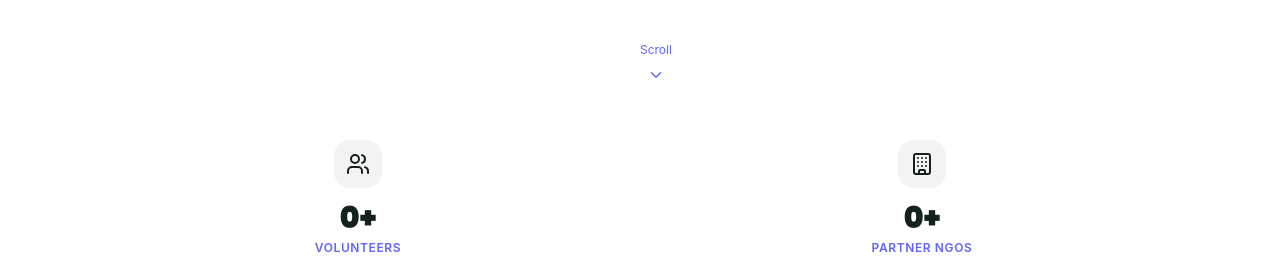
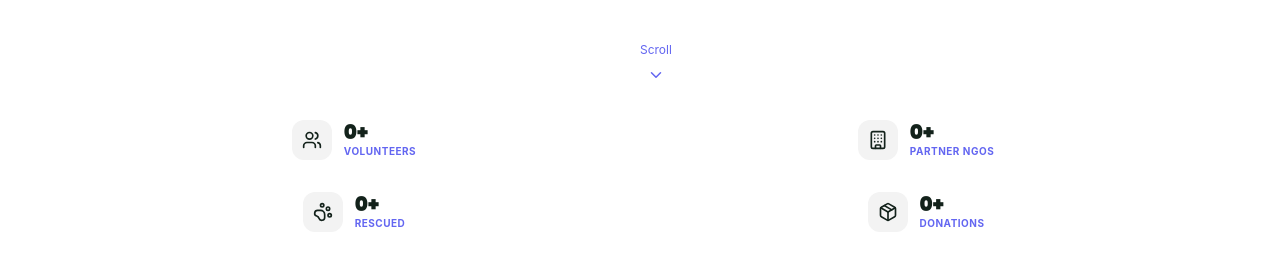
Before and after one commit to amansahu16/helping-hands-main, a React (Vite) app in the folder frontend/: page / in a window 1280 px wide. Shown: the part 684-952 px from the top of the page. Built offline with nearby package versions, Linux system fonts and the light colour scheme; no server answers; a web font is replaced by a local one.

Commit message:
normal fixes

```diff
--- a/frontend/src/pages/Home.jsx
+++ b/frontend/src/pages/Home.jsx
@@ -363,62 +363,65 @@ export default function Home() {
       </section>
 
       {/* ══ STATS SECTION ════════════════════════════════════════ */}
-      <section className="py-10 relative -mt-16 z-20 max-w-[1200px] mx-auto px-4 sm:px-6">
-        <div className={`grid grid-cols-2 md:grid-cols-4 gap-6 p-8 rounded-3xl border backdrop-blur-md transition-all duration-300 ${
-          isDark
+      <section className="py-6 relative -mt-12 z-20 max-w-[1200px] mx-auto px-4 sm:px-6">
+        <div className={`grid grid-cols-2 md:grid-cols-4 gap-4 p-5 rounded-2xl border backdrop-blur-md transition-all duration-300 ${isDark
             ? 'bg-gradient-to-r from-[#16201B] to-[#0E1512] border-[#2E7D59]/20 shadow-[0_8px_30px_rgba(0,0,0,0.4)]'
             : 'bg-white border-[#2E7D59]/12 shadow-[0_8px_30px_rgba(19,34,27,0.06)]'
           }`}>
           {/* Stat 1: Volunteers */}
-          <div className="flex flex-col items-center text-center p-4">
-            <div className={`w-12 h-12 rounded-2xl flex items-center justify-center mb-3 transition-colors ${
-              isDark ? 'bg-[#43E97B]/10 text-[#43E97B] border border-[#43E97B]/20' : 'bg-[#13221B]/5 text-[#13221B] border border-[#13221B]/10'
+          <div className="flex items-center gap-3 p-2 justify-center">
+            <div className={`w-10 h-10 rounded-xl flex items-center justify-center shrink-0 ${isDark ? 'bg-[#43E97B]/10 text-[#43E97B] border border-[#43E97B]/20' : 'bg-[#13221B]/5 text-[#13221B] border border-[#13221B]/10'
               }`}>
-              <Users size={24} />
+              <Users size={20} />
             </div>
-            <div className={`font-['Poppins'] font-black text-3xl md:text-4xl mb-1 ${isDark ? 'text-white' : 'text-[#13221B]'}`}>
+            <div className="text-left">
+              <div className={`font-['Poppins'] font-black text-xl md:text-2xl leading-none ${isDark ? 'text-white' : 'text-[#13221B]'}`}>
                 <Counter target={stats.volunteers || 0} suffix="+" />
               </div>
-            <p className={`text-xs font-semibold tracking-wider uppercase ${mutedText}`}>Volunteers</p>
+              <p className={`text-[10px] font-bold tracking-wider uppercase mt-0.5 ${mutedText}`}>Volunteers</p>
+            </div>
           </div>
 
           {/* Stat 2: NGOs */}
-          <div className="flex flex-col items-center text-center p-4">
-            <div className={`w-12 h-12 rounded-2xl flex items-center justify-center mb-3 transition-colors ${
-              isDark ? 'bg-[#43E97B]/10 text-[#43E97B] border border-[#43E97B]/20' : 'bg-[#13221B]/5 text-[#13221B] border border-[#13221B]/10'
+          <div className="flex items-center gap-3 p-2 justify-center">
+            <div className={`w-10 h-10 rounded-xl flex items-center justify-center shrink-0 ${isDark ? 'bg-[#43E97B]/10 text-[#43E97B] border border-[#43E97B]/20' : 'bg-[#13221B]/5 text-[#13221B] border border-[#13221B]/10'
               }`}>
-              <Building size={24} />
+              <Building size={20} />
             </div>
-            <div className={`font-['Poppins'] font-black text-3xl md:text-4xl mb-1 ${isDark ? 'text-white' : 'text-[#13221B]'}`}>
+            <div className="text-left">
+              <div className={`font-['Poppins'] font-black text-xl md:text-2xl leading-none ${isDark ? 'text-white' : 'text-[#13221B]'}`}>
                 <Counter target={stats.ngos || 0} suffix="+" />
               </div>
-            <p className={`text-xs font-semibold tracking-wider uppercase ${mutedText}`}>Partner NGOs</p>
+              <p className={`text-[10px] font-bold tracking-wider uppercase mt-0.5 ${mutedText}`}>Partner NGOs</p>
+            </div>
           </div>
 
           {/* Stat 3: Animals Rescued */}
-          <div className="flex flex-col items-center text-center p-4">
-            <div className={`w-12 h-12 rounded-2xl flex items-center justify-center mb-3 transition-colors ${
-              isDark ? 'bg-[#43E97B]/10 text-[#43E97B] border border-[#43E97B]/20' : 'bg-[#13221B]/5 text-[#13221B] border border-[#13221B]/10'
+          <div className="flex items-center gap-3 p-2 justify-center">
+            <div className={`w-10 h-10 rounded-xl flex items-center justify-center shrink-0 ${isDark ? 'bg-[#43E97B]/10 text-[#43E97B] border border-[#43E97B]/20' : 'bg-[#13221B]/5 text-[#13221B] border border-[#13221B]/10'
               }`}>
-              <PawPrint size={24} />
+              <PawPrint size={20} />
             </div>
-            <div className={`font-['Poppins'] font-black text-3xl md:text-4xl mb-1 ${isDark ? 'text-white' : 'text-[#13221B]'}`}>
+            <div className="text-left">
+              <div className={`font-['Poppins'] font-black text-xl md:text-2xl leading-none ${isDark ? 'text-white' : 'text-[#13221B]'}`}>
                 <Counter target={stats.animals || 0} suffix="+" />
               </div>
-            <p className={`text-xs font-semibold tracking-wider uppercase ${mutedText}`}>Animals Rescued</p>
+              <p className={`text-[10px] font-bold tracking-wider uppercase mt-0.5 ${mutedText}`}>Rescued</p>
+            </div>
           </div>
 
           {/* Stat 4: Donations Made */}
-          <div className="flex flex-col items-center text-center p-4">
-            <div className={`w-12 h-12 rounded-2xl flex items-center justify-center mb-3 transition-colors ${
-              isDark ? 'bg-[#43E97B]/10 text-[#43E97B] border border-[#43E97B]/20' : 'bg-[#13221B]/5 text-[#13221B] border border-[#13221B]/10'
+          <div className="flex items-center gap-3 p-2 justify-center">
+            <div className={`w-10 h-10 rounded-xl flex items-center justify-center shrink-0 ${isDark ? 'bg-[#43E97B]/10 text-[#43E97B] border border-[#43E97B]/20' : 'bg-[#13221B]/5 text-[#13221B] border border-[#13221B]/10'
               }`}>
-              <Package size={24} />
+              <Package size={20} />
             </div>
-            <div className={`font-['Poppins'] font-black text-3xl md:text-4xl mb-1 ${isDark ? 'text-white' : 'text-[#13221B]'}`}>
+            <div className="text-left">
+              <div className={`font-['Poppins'] font-black text-xl md:text-2xl leading-none ${isDark ? 'text-white' : 'text-[#13221B]'}`}>
                 <Counter target={stats.donations || 0} suffix="+" />
               </div>
-            <p className={`text-xs font-semibold tracking-wider uppercase ${mutedText}`}>Donations Made</p>
+              <p className={`text-[10px] font-bold tracking-wider uppercase mt-0.5 ${mutedText}`}>Donations</p>
+            </div>
           </div>
         </div>
       </section>
--- a/frontend/vite.config.js
+++ b/frontend/vite.config.js
@@ -11,7 +11,7 @@ export default defineConfig({
     port: 5173,
     proxy: {
       '/api': {
-        target: 'http://localhost:8000',
+        target: 'http://127.0.0.1:8000',
         changeOrigin: true,
         secure: false,
       }
```
Also changed, not shown: 1 other file (tests, documents, lock files or other folders). Lines whose indentation alone changed are shown as unchanged.
